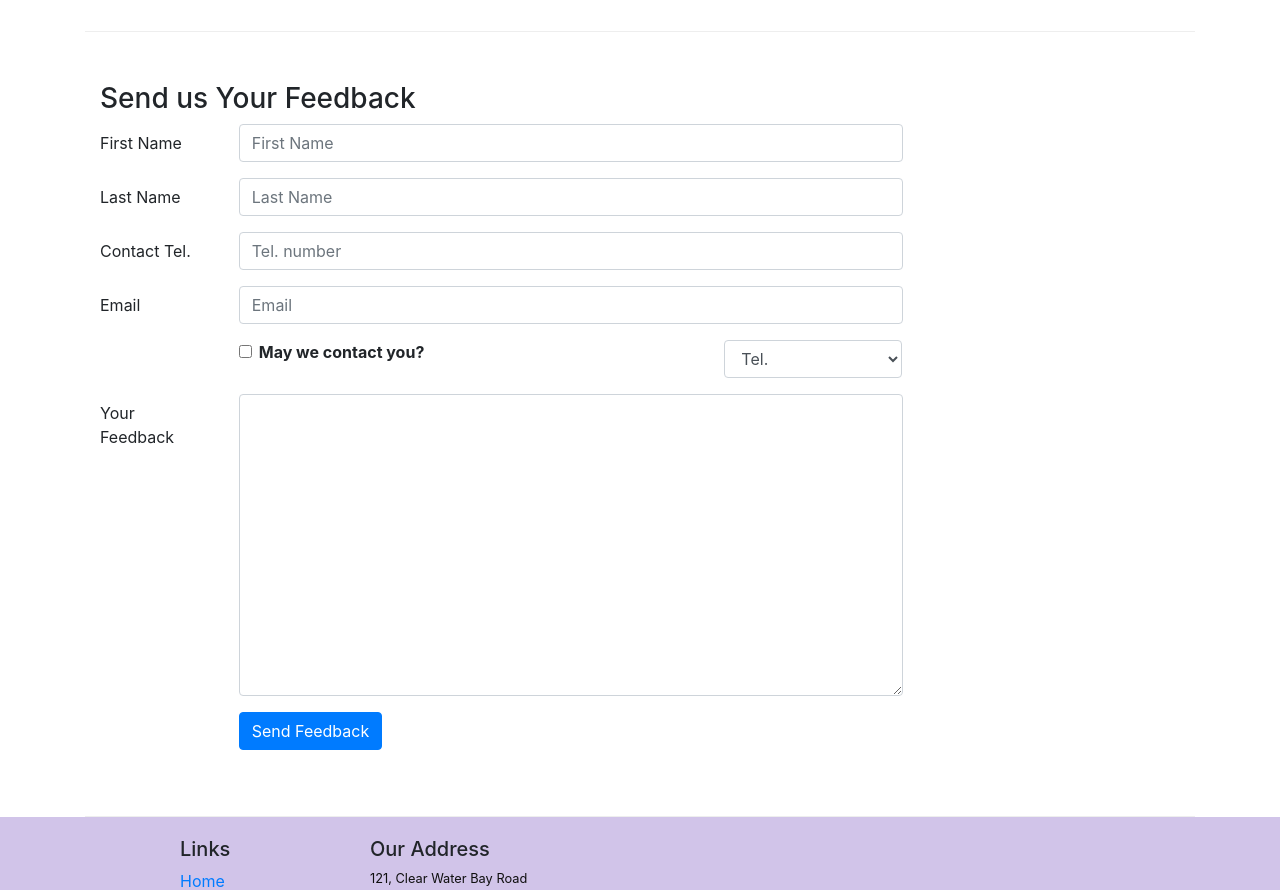
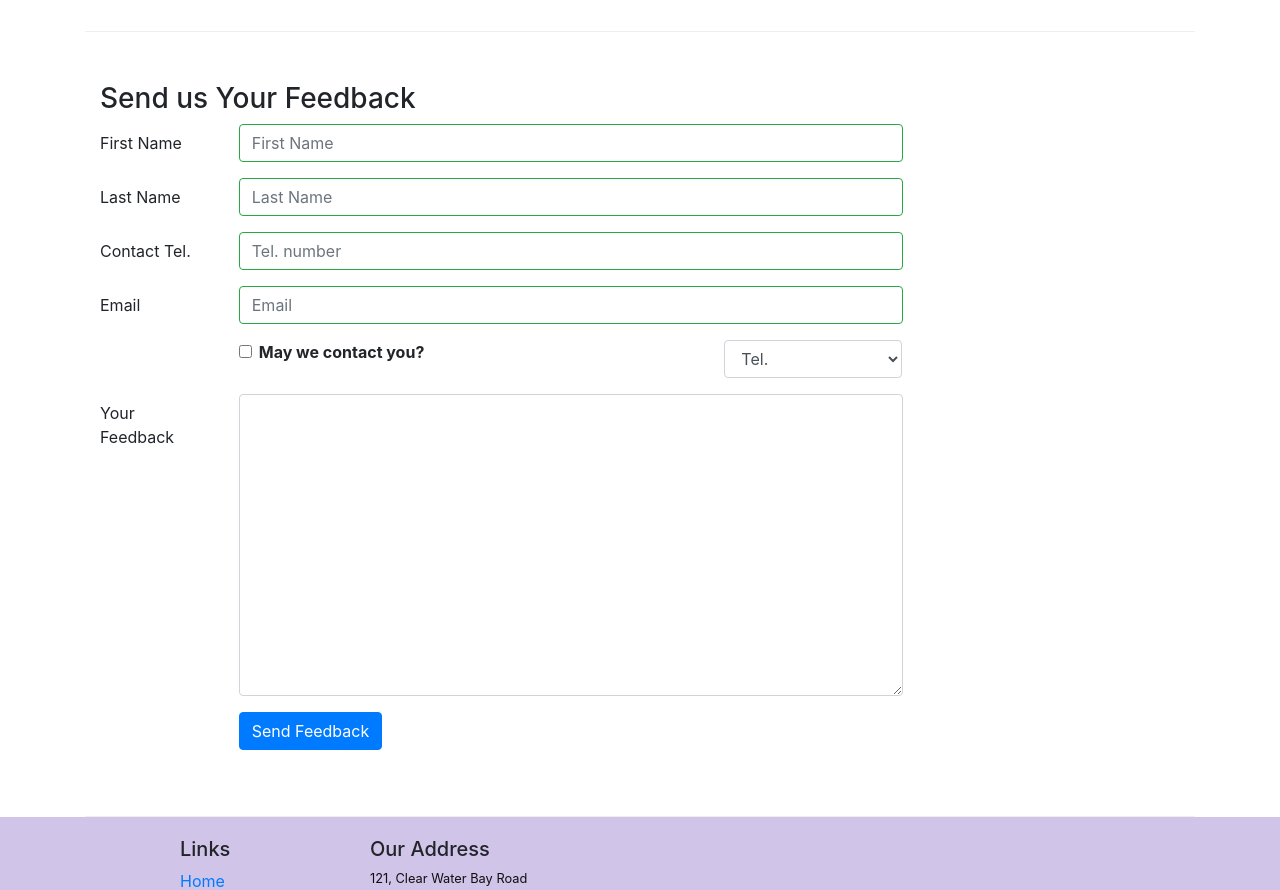
Before and after one commit to fdisano/conFusion-react, a React (Create React App) app: page /contactus in a window 1280 px wide. Shown: the part 840-1730 px from the top of the page. Built offline with nearby package versions, Linux system fonts and the light colour scheme.

Commit message:
controlled validation form

```diff
--- a/src/components/ContactComponent.js
+++ b/src/components/ContactComponent.js
@@ -1,5 +1,5 @@
 import React, { Component } from 'react';
-import { Breadcrumb, BreadcrumbItem, Button, Form, FormGroup, Label, Input, Col } from 'reactstrap';
+import { Breadcrumb, BreadcrumbItem, Button, Form, FormGroup, Label, Input, Col, Row, FormFeedback } from 'reactstrap';
 import { Link } from 'react-router-dom';
 
 class Contact extends Component {
@@ -14,10 +14,17 @@
             email: '',
             agree: false,
             contactType: 'Tel.',
-            message: ''
+            message: '',
+            touched: {
+              firstname: false,
+              lastname: false,
+              telnum: false,
+              email: false
+            }
         }
         this.handleSubmit = this.handleSubmit.bind(this);
         this.handleInputChange = this.handleInputChange.bind(this);
+        this.handleBlur = this.handleBlur.bind(this);
     }
 
     handleInputChange(event){
@@ -36,7 +43,42 @@
         event.preventDefault();
     }
 
+    handleBlur = (field) => (evt) => {
+        this.setState({
+          touched: { ...this.state.touched, [field]: true }
+        });
+    }
+
+    validate(firstname, lastname, telnum, email) {
+        const errors = {
+          firstname: '',
+          lastname: '',
+          telnum: '',
+          email: ''
+        };
+
+        if (this.state.touched.firstname && firstname.length < 3)
+            errors.firstname = 'First Name should be >= 3 characters';
+        else if (this.state.touched.firstname && firstname.length > 10)
+            errors.firstname = 'First Name should be < 10 characters';
+
+        if (this.state.touched.lastname && lastname.length < 3)
+            errors.lastname = 'Last Name should be >= 3 characters';
+        else if (this.state.touched.lastname && lastname.length > 10)
+            errors.lastname = 'Last Name should be < 10 characters';
+
+        const reg = /^\d+$/;
+        if (this.state.touched.telnum && !reg.test(telnum))
+            errors.telnum = 'Tel. Number should contain only numbers';
+
+        if (this.state.touched.email && email.split('').filter(x => x === '@').length !== 1)
+            errors.email = 'Email should contain a @';
+
+        return errors;
+    }
+
     render(){
+        const errors = this.validate(this.state.firstname, this.state.lastname, this.state.telnum, this.state.email);
         return(
             <div className="container">
                 <div className="row">
@@ -84,25 +126,33 @@
                         <FormGroup row>
                             <Label htmlFor="firstname" md={2}>First Name</Label>
                             <Col md={10}>
-                                <Input type="text" id="firstname" name="firstname" placeholder="First Name" value={this.state.firstname} onChange={this.handleInputChange} />
+                                <Input type="text" id="firstname" name="firstname" placeholder="First Name" value={this.state.firstname}
+                                        valid={errors.firstname === ''} invalid={errors.firstname !== ''} onBlur={this.handleBlur('firstname')} onChange={this.handleInputChange} />
+                                <FormFeedback>{errors.firstname}</FormFeedback>
                             </Col>
                         </FormGroup>
                         <FormGroup row>
                             <Label htmlFor="lastname" md={2}>Last Name</Label>
                             <Col md={10}>
-                                <Input type="text" id="lastname" name="lastname" placeholder="Last Name" value={this.state.lastname} onChange={this.handleInputChange} />
+                                <Input type="text" id="lastname" name="lastname" placeholder="Last Name" value={this.state.lastname}
+                                        valid={errors.lastname === ''} invalid={errors.lastname !== ''} onBlur={this.handleBlur('lastname')} onChange={this.handleInputChange} />
+                                <FormFeedback>{errors.lastname}</FormFeedback>
                             </Col>
                         </FormGroup>
                         <FormGroup row>
                             <Label htmlFor="telnum" md={2}>Contact Tel.</Label>
                             <Col md={10}>
-                                <Input type="tel" id="telnum" name="telnum" placeholder="Tel. number" value={this.state.telnum} onChange={this.handleInputChange} />
+                                <Input type="tel" id="telnum" name="telnum" placeholder="Tel. number" value={this.state.telnum}
+                                        valid={errors.telnum === ''} invalid={errors.telnum !== ''} onBlur={this.handleBlur('telnum')} onChange={this.handleInputChange} />
+                                <FormFeedback>{errors.telnum}</FormFeedback>
                             </Col>
                         </FormGroup>
                         <FormGroup row>
                             <Label htmlFor="email" md={2}>Email</Label>
                             <Col md={10}>
-                                <Input type="email" id="email" name="email" placeholder="Email" value={this.state.email} onChange={this.handleInputChange} />
+                                <Input type="email" id="email" name="email" placeholder="Email" value={this.state.email}
+                                        valid={errors.email === ''} invalid={errors.email !== ''} onBlur={this.handleBlur('email')} onChange={this.handleInputChange} />
+                                <FormFeedback>{errors.email}</FormFeedback>
                             </Col>
                         </FormGroup>
                         <FormGroup row>
```
